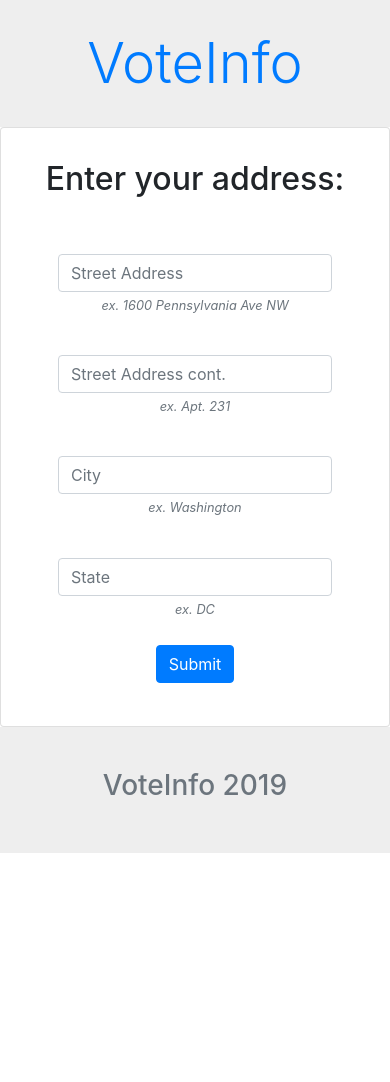
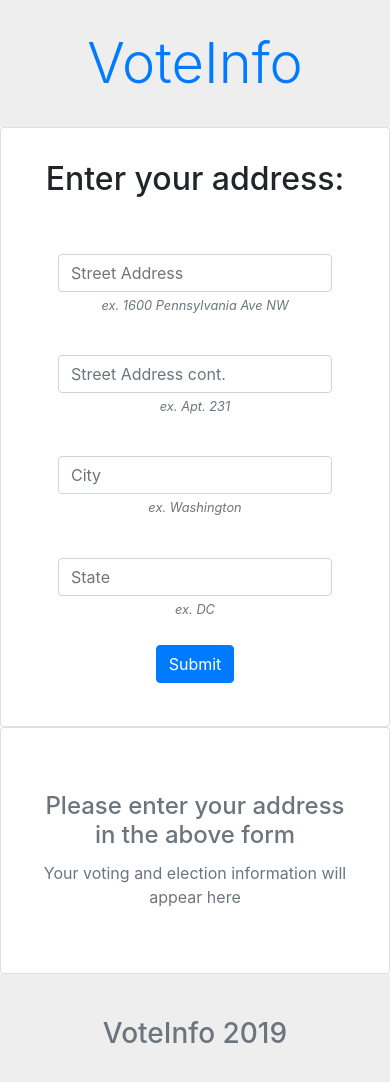
Before and after one commit to jbratcher/VoteInfo, a React (Create React App) app: page / in a window 390 px wide. Shown: the top 1082 px of the page. Before the commit the page ends 853 px from the top, so only its background shows below. Built offline with nearby package versions, Linux system fonts and the light colour scheme; no server answers.

Commit message:
feat: placeholder info before receipt of data to display, refactor: updated app info in readme and package.json

```diff
--- a/package.json
+++ b/package.json
@@ -1,6 +1,7 @@
 {
-  "name": "voter-info-api",
+  "name": "VoteInfo",
   "version": "0.1.0",
+  "description": "VoteInfo is a voter dashboard voting and election information.",
   "private": true,
   "homepage": "https://jbratcher.github.io/VoteInfo",
   "scripts": {
--- a/src/App.js
+++ b/src/App.js
@@ -48,10 +48,9 @@ class App extends Component {
         this.setState({
           electionsData: electionsData,
           electionsDataRecieved: true
-        })
+        });
       })
-      .then(data => console.log(this.state.electionsData))
-      .catch(error => console.log(error))
+      .catch(error => console.log(error));
   }
 
   fetchVoterData = () => {
@@ -67,7 +66,6 @@ class App extends Component {
           votingDataRecieved: true
         });
       })
-      .then(() => console.log(this.state.votingData))
       .catch(error => console.log(error));
 
   }
@@ -127,7 +125,16 @@ class App extends Component {
 
             </section>
 
-          : null }
+          :
+
+            <section className="informationPlaceholder card text-muted">
+
+              <h4 className="card-title">Please enter your address in the above form</h4>
+              <p className="card-text">Your voting and election information will appear here</p>
+
+            </section>
+
+          }
 
         </main>
 
--- a/src/App.scss
+++ b/src/App.scss
@@ -46,6 +46,14 @@ main {
 
   }
 
+  .informationPlaceholder {
+    display: flex;
+    flex-direction: column;
+    padding: 2rem;
+    width: 100%;
+
+  }
+
   .votingInformation {
     display: flex;
     min-width: 75vw;
@@ -90,6 +98,10 @@ main {
       width: 100%;
     }
 
+    .informationPlaceholder {
+      padding: 4rem 2rem;
+    }
+
   }
 
   .votingInformation {
```
Also changed, not shown: 1 other file (tests, documents, lock files or other folders).
